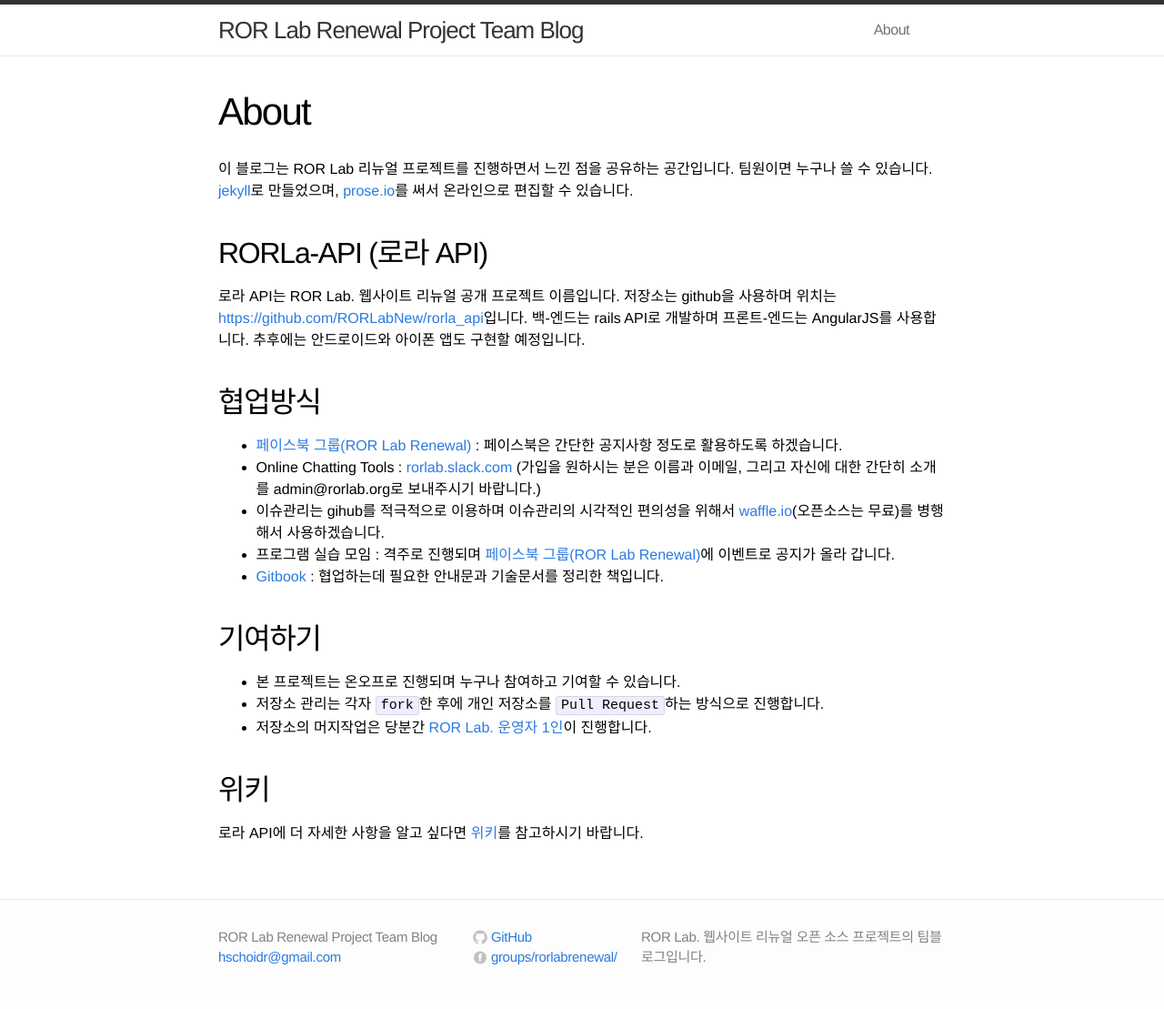
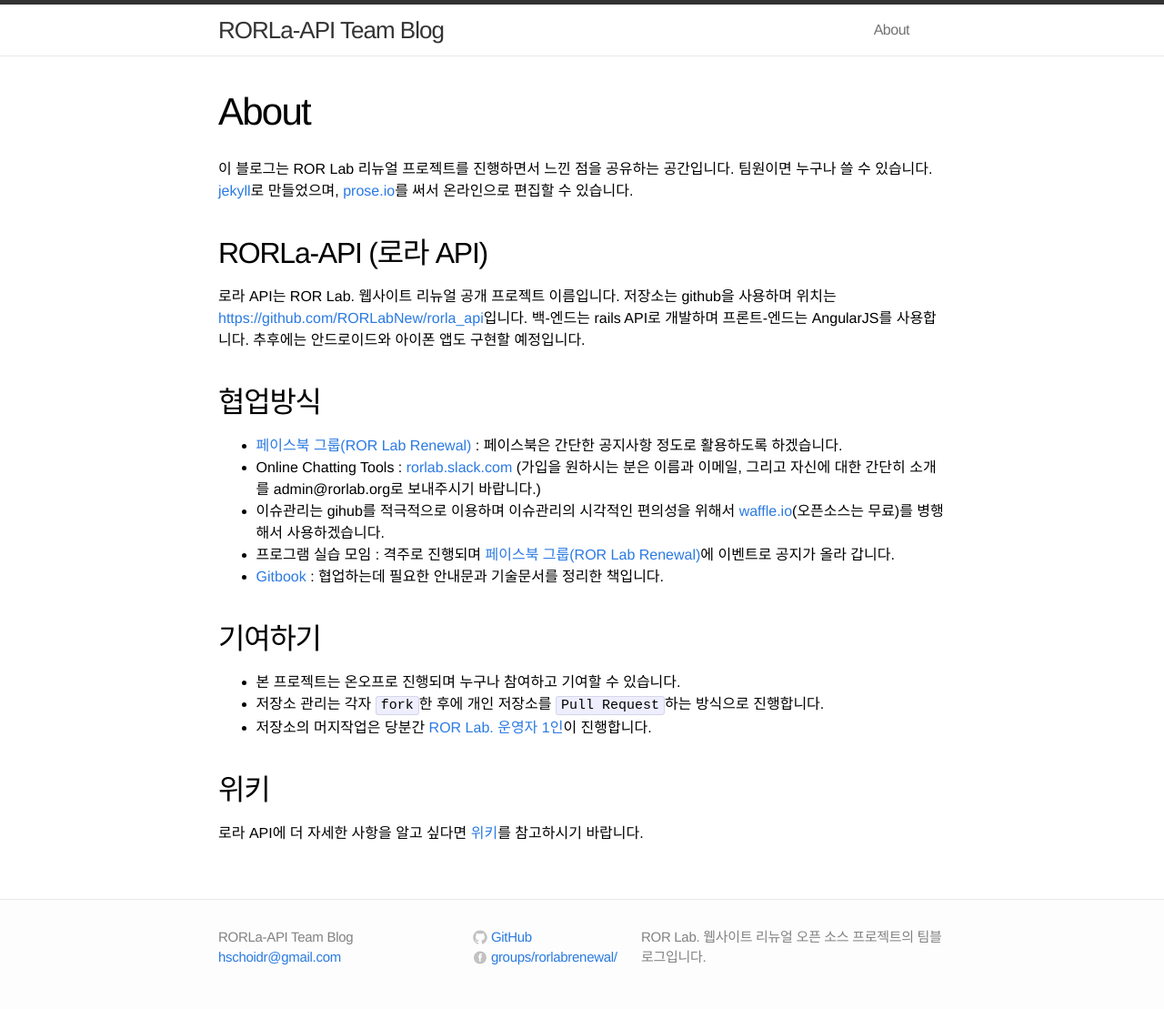
Before and after one commit to RORLabNew/rorlabnew.github.io, a Jekyll site: the page built from about.md, in a window 1280 px wide. Shown: the whole page at 91% size. Built offline with Jekyll 4.4.1, drawn with Linux system fonts in a browser that asks for light colours; Markdown is read by kramdown in place of the engine named in the settings.

Commit message:
Update _config.yml

```diff
--- a/_config.yml
+++ b/_config.yml
@@ -1,5 +1,5 @@
 # Site settings
-title: ROR Lab Renewal Project Team Blog
+title: RORLa-API Team Blog
 email: hschoidr@gmail.com
 description: "ROR Lab. 웹사이트 리뉴얼 오픈 소스 프로젝트의 팀블로그입니다."
 baseurl: ""
@@ -8,5 +8,5 @@ github: "RORLabNew/rorla_api"
 facebook: "groups/rorlabrenewal/"
 
 # Build settings
-markdown: kramdown
+markdown: redcarpet
 permalink: pretty
```
